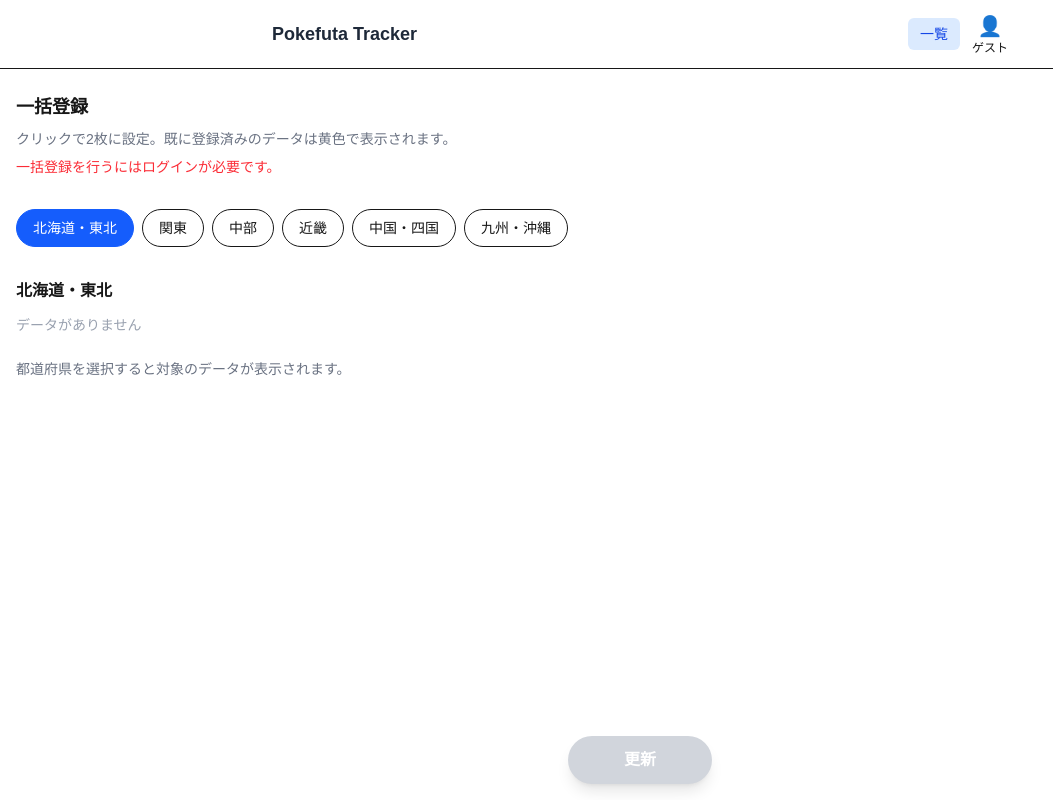
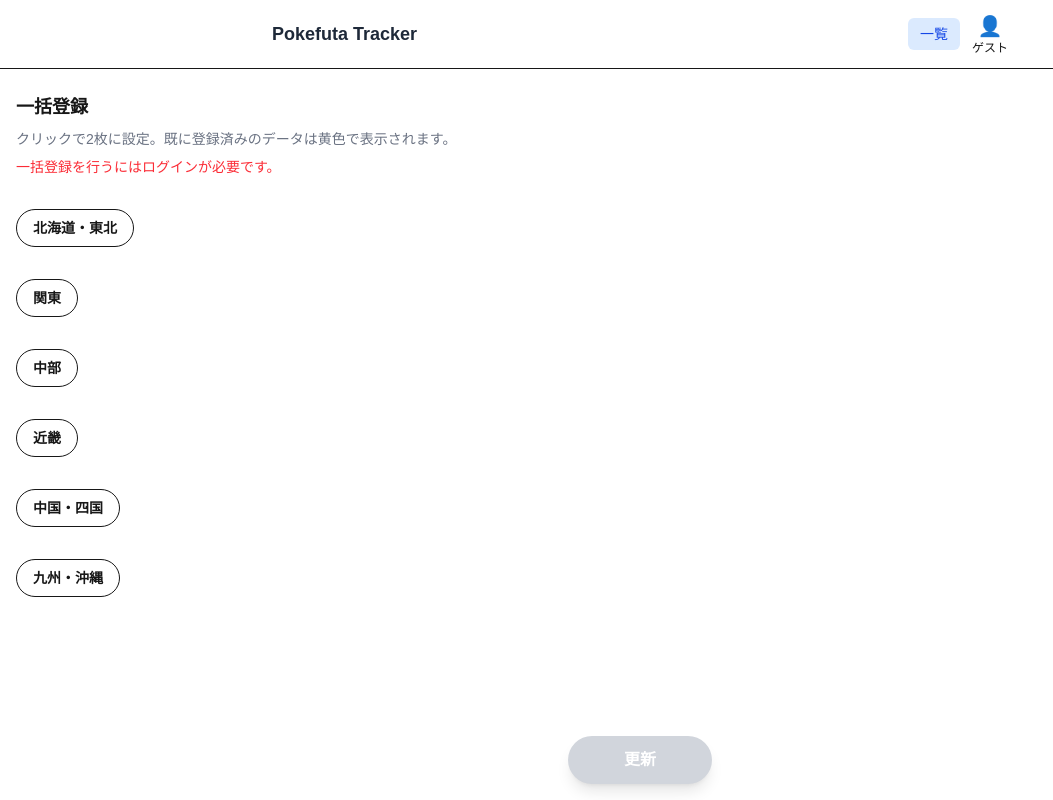
Before and after one commit to kgsy-ganbaru/pokefuta-tracker-mock, a Next.js app in the folder mock-pokefuta/: page /bulk in a window 1280 px wide. Shown: the whole page, without its empty margins (0-1053 px from the left). Built offline with nearby package versions, Linux system fonts and the light colour scheme; no server answers; the database is empty.

Commit message:
Expand bulk register by region and prefecture

```diff
--- a/mock-pokefuta/app/bulk/BulkRegisterClient.tsx
+++ b/mock-pokefuta/app/bulk/BulkRegisterClient.tsx
@@ -19,12 +19,12 @@ export default function BulkRegisterClient({
 }) {
   const router = useRouter();
   const regionSections = buildRegionSections(pokefutaRows);
-  const [activeRegionId, setActiveRegionId] = useState<number | null>(
-    REGION_ORDER[0] ?? null
-  );
-  const [activePrefectureId, setActivePrefectureId] = useState<
-    number | null
-  >(null);
+  const [expandedRegionIds, setExpandedRegionIds] = useState<
+    Set<number>
+  >(new Set());
+  const [expandedPrefectureIds, setExpandedPrefectureIds] = useState<
+    Set<number>
+  >(new Set());
 
   const initialCounts = useMemo(() => {
     const counts: Record<number, number> = {};
@@ -48,20 +48,39 @@ export default function BulkRegisterClient({
     setTouchedIds(new Set());
   }, [initialCounts]);
 
-  const activeRegionSection =
-    activeRegionId !== null
-      ? regionSections.find(
-          (section) => section.regionId === activeRegionId
-        ) ?? null
-      : null;
-  const activePrefectureIds =
-    activeRegionSection?.prefectureIdsToRender ?? [];
-  const activePrefectureRows =
-    activeRegionSection && activePrefectureId !== null
-      ? activeRegionSection.rowsByPrefectureId.get(
-          activePrefectureId
-        ) ?? []
-      : [];
+  const toggleRegion = (
+    regionId: number,
+    prefectureIdsToRender: number[]
+  ) => {
+    setExpandedRegionIds((prev) => {
+      const next = new Set(prev);
+      if (next.has(regionId)) {
+        next.delete(regionId);
+        setExpandedPrefectureIds((prevPrefectures) => {
+          const nextPrefectures = new Set(prevPrefectures);
+          prefectureIdsToRender.forEach((prefectureId) => {
+            nextPrefectures.delete(prefectureId);
+          });
+          return nextPrefectures;
+        });
+      } else {
+        next.add(regionId);
+      }
+      return next;
+    });
+  };
+
+  const togglePrefecture = (prefectureId: number) => {
+    setExpandedPrefectureIds((prev) => {
+      const next = new Set(prev);
+      if (next.has(prefectureId)) {
+        next.delete(prefectureId);
+      } else {
+        next.add(prefectureId);
+      }
+      return next;
+    });
+  };
 
   const updateCount = (id: number, nextCount: number) => {
     const clamped = Math.min(99, Math.max(0, nextCount));
@@ -92,49 +111,49 @@ export default function BulkRegisterClient({
           )}
         </section>
 
-        <section className="mt-8 mb-6">
-          <div className="flex gap-2 overflow-x-auto pb-2">
-            {REGION_ORDER.map((id) => (
+        <section className="mt-8 space-y-8">
+          {regionSections.map((section) => {
+            const isRegionExpanded = expandedRegionIds.has(
+              section.regionId
+            );
+            return (
+              <div key={section.regionId}>
                 <button
-                key={id}
-                onClick={() => {
-                  setActiveRegionId(id);
-                  setActivePrefectureId(null);
-                }}
-                className={`px-4 py-2 rounded-full border text-sm whitespace-nowrap transition ${
-                  activeRegionId === id
+                  type="button"
+                  onClick={() =>
+                    toggleRegion(
+                      section.regionId,
+                      section.prefectureIdsToRender
+                    )
+                  }
+                  className={`px-4 py-2 rounded-full border text-sm font-semibold transition ${
+                    isRegionExpanded
                       ? "bg-blue-600 text-white border-blue-600"
                       : "hover:bg-gray-50"
                   }`}
                 >
-                {REGION_LABELS[id]}
+                  {REGION_LABELS[section.regionId]}
                 </button>
-            ))}
-          </div>
-        </section>
-
-        <section className="mt-6">
-          {activeRegionSection ? (
-            <>
-              <div className="mb-6">
-                <h3 className="font-semibold mb-3">
-                  {REGION_LABELS[activeRegionSection.regionId]}
-                </h3>
-                {activePrefectureIds.length > 0 ? (
-                  <div className="flex flex-wrap gap-2">
-                    {activePrefectureIds.map((prefectureId) => {
+                {isRegionExpanded ? (
+                  section.prefectureIdsToRender.length > 0 ? (
+                    <div className="mt-4 flex flex-wrap gap-2">
+                      {section.prefectureIdsToRender.map(
+                        (prefectureId) => {
                           const prefectureName =
                             getPrefectureName(prefectureId);
-                      const isActive =
-                        prefectureId === activePrefectureId;
+                          const isPrefectureExpanded =
+                            expandedPrefectureIds.has(
+                              prefectureId
+                            );
                           return (
                             <button
                               key={prefectureId}
+                              type="button"
                               onClick={() =>
-                            setActivePrefectureId(prefectureId)
+                                togglePrefecture(prefectureId)
                               }
                               className={`px-3 py-2 rounded-lg border text-sm transition ${
-                            isActive
+                                isPrefectureExpanded
                                   ? "bg-blue-600 text-white border-blue-600"
                                   : "hover:bg-gray-50"
                               }`}
@@ -142,34 +161,50 @@ export default function BulkRegisterClient({
                               {prefectureName}
                             </button>
                           );
-                    })}
+                        }
+                      )}
                     </div>
                   ) : (
-                  <p className="text-sm text-gray-400">
+                    <p className="mt-4 text-sm text-gray-400">
                       データがありません
                     </p>
-                )}
-              </div>
+                  )
+                ) : null}
 
-              {activePrefectureId === null ? (
-                <div className="text-sm text-gray-500">
-                  都道府県を選択すると対象のデータが表示されます。
-                </div>
-              ) : (
-                <div>
+                {isRegionExpanded &&
+                  section.prefectureIdsToRender.map(
+                    (prefectureId) => {
+                      const isPrefectureExpanded =
+                        expandedPrefectureIds.has(
+                          prefectureId
+                        );
+                      if (!isPrefectureExpanded) {
+                        return null;
+                      }
+                      const rows =
+                        section.rowsByPrefectureId.get(
+                          prefectureId
+                        ) ?? [];
+                      return (
+                        <div
+                          key={prefectureId}
+                          className="mt-6"
+                        >
                           <h4 className="text-sm font-semibold text-gray-600 mb-2">
-                    {getPrefectureName(activePrefectureId)}
+                            {getPrefectureName(prefectureId)}
                           </h4>
-                  {activePrefectureRows.length === 0 ? (
+                          {rows.length === 0 ? (
                             <p className="text-sm text-gray-400">
                               データがありません
                             </p>
                           ) : (
                             <div className="grid grid-cols-3 gap-3 sm:grid-cols-4 md:grid-cols-5 lg:grid-cols-6 xl:grid-cols-7 2xl:grid-cols-8">
-                      {activePrefectureRows.map((p) => {
+                              {rows.map((p) => {
                                 const count = counts[p.id] ?? 0;
-                        const isOwned = p.owned_count > 0;
-                        const isTouched = touchedIds.has(p.id);
+                                const isOwned =
+                                  p.owned_count > 0;
+                                const isTouched =
+                                  touchedIds.has(p.id);
                                 const isSelected = count > 0;
                                 const bgClass = isSelected
                                   ? isOwned && !isTouched
@@ -195,7 +230,10 @@ export default function BulkRegisterClient({
                                     }`}
                                   >
                                     <img
-                              src={p.image_url || "/no-image.png"}
+                                      src={
+                                        p.image_url ||
+                                        "/no-image.png"
+                                      }
                                       onError={(e) =>
                                         ((e.currentTarget as HTMLImageElement).src =
                                           "/no-image.png")
@@ -209,7 +247,10 @@ export default function BulkRegisterClient({
                                         onClick={(event) => {
                                           event.stopPropagation();
                                           if (!isLoggedIn) return;
-                                  updateCount(p.id, count - 1);
+                                          updateCount(
+                                            p.id,
+                                            count - 1
+                                          );
                                         }}
                                         className="h-7 w-7 rounded-full border text-sm font-semibold"
                                       >
@@ -223,7 +264,10 @@ export default function BulkRegisterClient({
                                         onClick={(event) => {
                                           event.stopPropagation();
                                           if (!isLoggedIn) return;
-                                  updateCount(p.id, count + 1);
+                                          updateCount(
+                                            p.id,
+                                            count + 1
+                                          );
                                         }}
                                         className="h-7 w-7 rounded-full border text-sm font-semibold"
                                       >
@@ -239,13 +283,12 @@ export default function BulkRegisterClient({
                             </div>
                           )}
                         </div>
+                      );
+                    }
                   )}
-            </>
-          ) : (
-            <p className="text-sm text-gray-400">
-              データがありません
-            </p>
-          )}
+              </div>
+            );
+          })}
         </section>
       </main>
 
```
Lines whose indentation alone changed are shown as unchanged.
